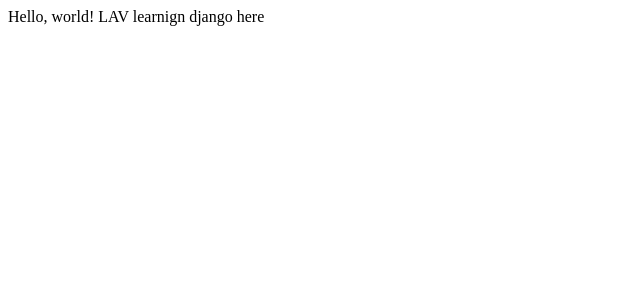
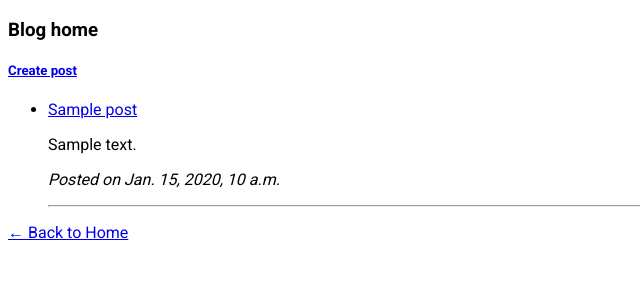
Before and after one commit to 1LAV1/django_blogsite_app, a Django app: page / in a window 1280 px wide. Shown: the top 300 px of the page, without its empty margins (0-640 px from the left). Run offline with Django 5.2, Linux system fonts and the light colour scheme; tables that the repository leaves empty hold one stand-in row (values such as "Sample post").

Commit message:
this commit is after creating a  day3 create post form

```diff
--- a/blogsite/blog/templates/blog/about.html
+++ b/blogsite/blog/templates/blog/about.html
@@ -1 +1 @@
-<h1>this is the baout page</h1>
+<h1>this is the about page</h1>
--- a/blogsite/blog/templates/blog/home.html
+++ b/blogsite/blog/templates/blog/home.html
@@ -0,0 +1,26 @@
+{% extends "main.html" %}
+
+<div>
+    {% block content %}
+    <h3>Blog home </h3>
+    <h5><a href="{% url 'create_post' %}">Create post</a></h5>
+    <ul>
+        {%for post in posts%}
+        <li>
+            <a href="{% url 'post_detail' post.id %}">{{post.title}} </a>
+            <p>{{ post.content|truncatewords:20 }}</p>
+             <p><i>Posted on {{ post.date_created }}</i></p>
+            <hr>
+
+        </li>
+        {% empty %}
+        <li>No posts available.</li>
+
+
+        {%endfor%}
+    </ul>
+
+    <a href="/">← Back to Home</a>
+    </div>
+
+    {% endblock %}
--- a/blogsite/blog/urls.py
+++ b/blogsite/blog/urls.py
@@ -8,4 +8,6 @@ from django.http import HttpResponse
 urlpatterns = [
     path('', views.home, name='home'),
     path('about/',views.about_view,name='about'),
+    path('post/<int:post_id>/',views.post_detail_view,name='post_detail'),
+    path('create_post/',views.create_post_view,name='create_post'),
 ]
--- a/blogsite/blog/views.py
+++ b/blogsite/blog/views.py
@@ -1,9 +1,56 @@
-from django.shortcuts import render
+from django.shortcuts import render,redirect
 from django.http import HttpResponse as httpResponse
+from .models import blogsite_post
+from django import forms
+from django.contrib.auth.decorators import login_required
 
-# Create your views here.
+
+
+
+# ------------------------------------------------------------------------------------------------------------------
+class blog_form(forms.ModelForm):
+    class Meta:
+        model= blogsite_post
+
+        fields= ['title','content']  # Specify the fields to include in the form
+
+
+# ------------------------------------------------------------------------------------------------------------------
+
 def home(request):
-    return httpResponse("Hello, world! LAV learnign django here")
-
+    posts= blogsite_post.objects.all().order_by('-date_created')  # Fetch all posts ordered by date_created in descending order
+    context={
+        "posts":posts,
+    }
+    return render(request, 'blog/home.html',context)
+# ------------------------------------------------------------------------------------------------------------------
 def about_view(request):
     return  render(request, 'blog/about.html')
+# ------------------------------------------------------------------------------------------------------------------
+def post_detail_view(request,post_id):
+    try:
+        post = blogsite_post.objects.get(id=post_id)
+    except blogsite_post.DoesNotExist:
+        return httpResponse("Post not found", status=404)
+
+    context = {
+        "post": post,
+    }
+    return render(request, 'blog/post_detail.html', context)
+# ------------------------------------------------------------------------------------------------------------------
+
+# @login_required
+def create_post_view(request):
+    if request.method=='POST':
+        form=blog_form(request.POST)
+        if form.is_valid():
+            form.save()
+            return redirect(home)
+    else:
+        form=blog_form()
+    context={
+        'form': form,
+    }
+    return render(request, 'blog/create_post.html',context)
+
+# ------------------------------------------------------------------------------------------------------------------
--- a/blogsite/blogsite/settings.py
+++ b/blogsite/blogsite/settings.py
@@ -11,6 +11,7 @@ https://docs.djangoproject.com/en/5.2/ref/settings/
 """
 
 from pathlib import Path
+import os
 
 # Build paths inside the project like this: BASE_DIR / 'subdir'.
 BASE_DIR = Path(__file__).resolve().parent.parent
@@ -55,7 +56,7 @@ ROOT_URLCONF = "blogsite.urls"
 TEMPLATES = [
     {
         "BACKEND": "django.template.backends.django.DjangoTemplates",
-        "DIRS": [],
+       'DIRS': [os.path.join(BASE_DIR, 'blogsite/templates')],
         "APP_DIRS": True,
         "OPTIONS": {
             "context_processors": [
--- a/blogsite/blogsite/templates/main.html
+++ b/blogsite/blogsite/templates/main.html
@@ -0,0 +1,17 @@
+<!DOCTYPE html>
+<html lang="en">
+<head>
+    <meta charset="UTF-8">
+    <title>Blog Home</title>
+     <link href="https://fonts.googleapis.com/css?family=Roboto:400,700&display=swap" rel="stylesheet">
+    <style>
+        body {
+            font-family: 'Roboto', Arial, sans-serif;
+        }
+    </style>
+</head>
+<body>
+        {% block content %}
+    {% endblock %}
+</body>
+</html>
```
Also changed, not shown: blogsite/blog/templates/blog/create_post.html (added, +11 -0 lines), blogsite/blog/templates/blog/post_detail.html (added, +7 -0 lines).
